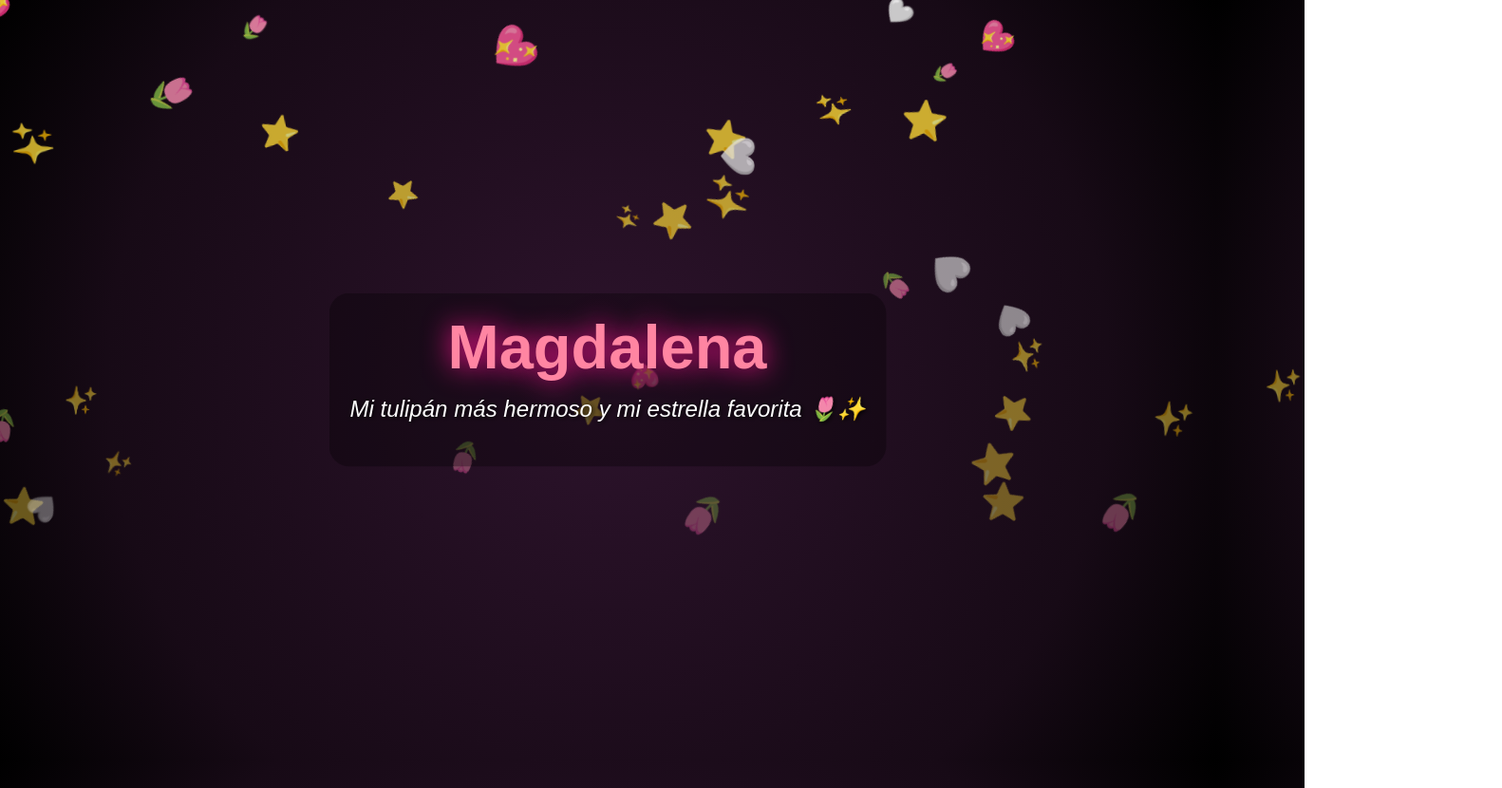
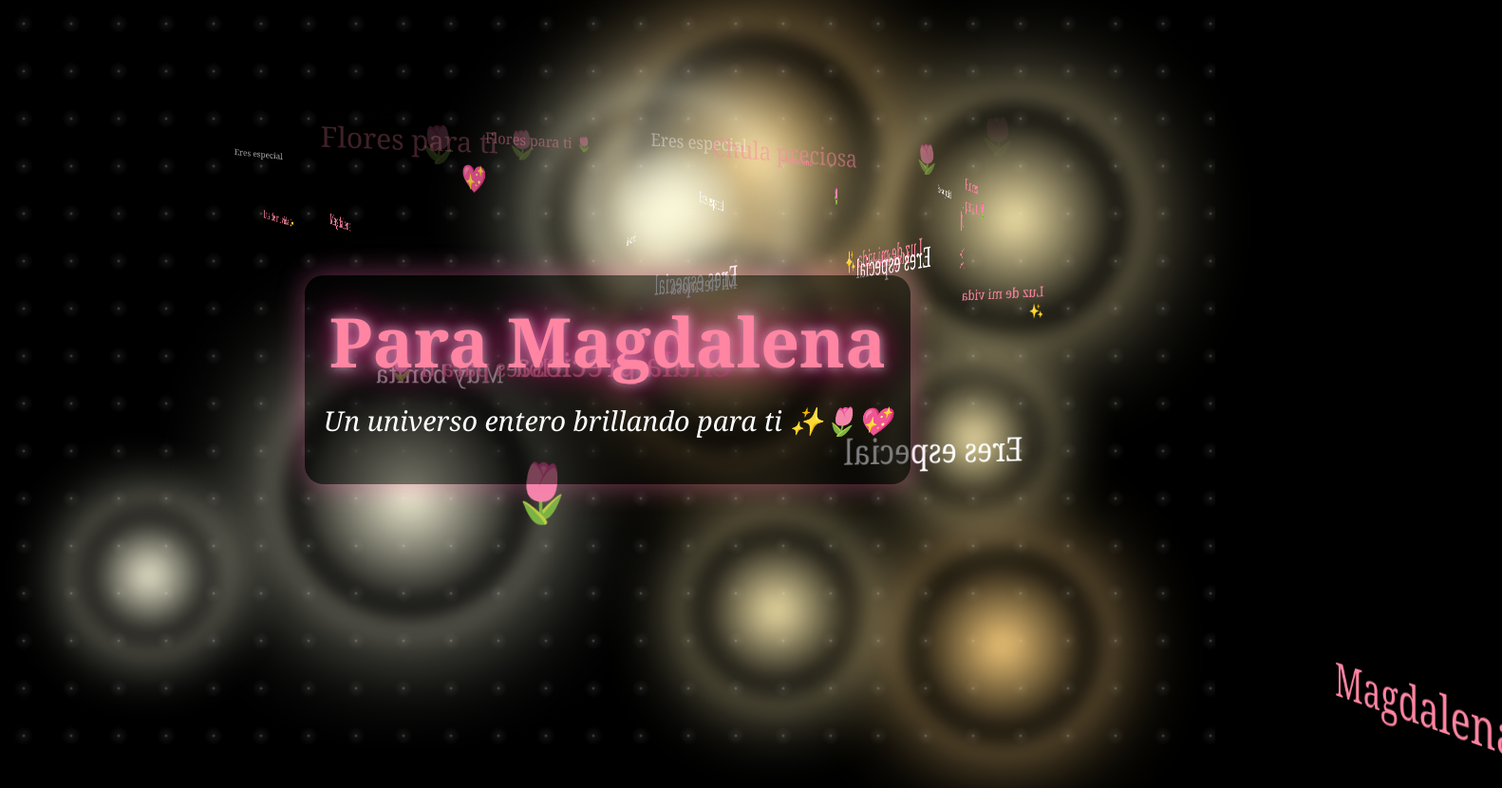
Before and after one commit to fer369323-gif/Par-magdalena-, a plain HTML site: page index.html in a window 1280 px wide. Shown: the whole page at 95% size, 1582 px wide, since content can reach past the window. After the commit the page ends 800 px from the top, so only its background shows below. Drawn offline with Linux system fonts and the light colour scheme.

Commit message:
Update index.html

```diff
--- a/index.html
+++ b/index.html
@@ -1,36 +1,119 @@
-
 <!DOCTYPE html>
 <html lang="es">
 <head>
     <meta charset="UTF-8">
-    <title>Para Magdalena</title>
+    <title>Universo de Amor para Magdalena</title>
     <style>
-        body { margin: 0; background: radial-gradient(circle, #2d132c 0%, #170a16 70%, #000000 100%); overflow: hidden; height: 100vh; display: flex; justify-content: center; align-items: center; font-family: 'Arial'; animation: zoomSpace 10s infinite alternate ease-in-out; }
-        @keyframes zoomSpace { 0% { transform: scale(1); } 100% { transform: scale(1.15); } }
-        .floater { position: absolute; top: -10%; font-size: 24px; animation: floatDown 8s infinite linear; opacity: 0; pointer-events: none; }
-        @keyframes floatDown { 0% { top: -10%; opacity: 1; transform: translateX(0) rotate(0); } 100% { top: 110%; opacity: 0; transform: translateX(50px) rotate(360deg); } }
-        .text { text-align: center; z-index: 10; padding: 20px; background: rgba(0,0,0,0.3); border-radius: 20px; }
-        h1 { color: #ff85a2; font-size: 3.5em; text-shadow: 0 0 25px #ff1493; margin: 0; animation: pulse 2s infinite; }
-        @keyframes pulse { 0%, 100% { transform: scale(1); } 50% { transform: scale(1.08); } }
-        p { color: #fff; font-size: 1.4em; margin-top: 15px; font-style: italic; text-shadow: 1px 1px 5px #000; }
+        body { margin: 0; background: #000; overflow: hidden; height: 100vh; display: flex; justify-content: center; align-items: center; font-family: 'Georgia', serif; perspective: 1500px; color: white; }
+
+        /* Fondo de estrellas lejanas */
+        .stars-bg { position: absolute; width: 100%; height: 100%; background: radial-gradient(white, rgba(255,255,255,.2) 2px, transparent 10px); background-size: 50px 50px; opacity: 0.3; z-index: 0; }
+
+        /* Estilo para las 10 estrellas gigantes (soles) */
+        .giant-star { position: absolute; border-radius: 50%; filter: blur(10px); z-index: 1; animation: starPulse 4s infinite alternate ease-in-out; }
+        @keyframes starPulse { 0% { transform: scale(1); opacity: 0.8; } 100% { transform: scale(1.1); opacity: 1; } }
+
+        /* Estilo para los elementos flotantes (tulipanes, mensajes) */
+        .orbiter { position: absolute; z-index: 2; opacity: 0; pointer-events: none; }
+
+        /* Animación principal: caída con balanceo y perspectiva */
+        @keyframes orbitalDrift {
+            0% { top: -10%; opacity: 0; transform: translateZ(-1000px) rotateY(0deg); }
+            15% { opacity: 1; }
+            85% { opacity: 1; }
+            100% { top: 110%; opacity: 0; transform: translateZ(500px) rotateY(360deg) translateX(100px); }
+        }
+
+        /* Contenedor del texto central (fijo) */
+        .central-text { z-index: 10; text-align: center; padding: 20px; background: rgba(0,0,0,0.5); border-radius: 20px; box-shadow: 0 0 30px rgba(255,105,180,0.4); }
+        h1 { color: #ff85a2; font-size: 4.5em; text-shadow: 0 0 30px #ff1493, 0 0 10px #fff; margin: 0; animation: textGlow 2s infinite alternate; }
+        p { color: #fdfdfd; font-size: 1.8em; font-style: italic; margin-top: 15px; }
+        @keyframes textGlow { from { text-shadow: 0 0 20px #ff1493; } to { text-shadow: 0 0 40px #ff1493, 0 0 15px #fff; } }
+
+        /* Colores para las frases bonitas */
+        .frase-pink { color: #ff85a2; }
+        .frase-white { color: #fff; }
     </style>
 </head>
 <body>
+    <div class="stars-bg"></div>
+
     <script>
-        const symbols = ['🌷', '💖', '✨', '🤍', '⭐', '🌷'];
-        for (let i = 0; i < 60; i++) {
-            let f = document.createElement('div');
-            f.className = 'floater';
-            f.innerHTML = symbols[Math.floor(Math.random() * symbols.length)];
-            f.style.left = Math.random() * 100 + 'vw';
-            f.style.animationDelay = Math.random() * 8 + 's';
-            f.style.fontSize = (Math.random() * 20 + 20) + 'px';
-            document.body.appendChild(f);
+        // --- 1. Creación de las 10 Estrellas Gigantes ---
+        const starColors = ['#fffde0', '#ffeeb0', '#ffd27f'];
+        for (let i = 0; i < 10; i++) {
+            let star = document.createElement('div');
+            star.className = 'giant-star';
+
+            // Tamaño aleatorio para la estrella
+            let size = Math.random() * 150 + 100; // Entre 100px y 250px
+            star.style.width = size + 'px';
+            star.style.height = size + 'px';
+
+            // Posición aleatoria esparcida
+            star.style.left = Math.random() * 90 + 5 + 'vw';
+            star.style.top = Math.random() * 90 + 5 + 'vh';
+
+            // Color y brillo aleatorio
+            let color = starColors[Math.floor(Math.random() * starColors.length)];
+            star.style.background = `radial-gradient(circle, ${color} 0%, rgba(255,255,255,0) 70%)`;
+            star.style.boxShadow = `0 0 ${size/2}px ${color}`;
+
+            document.body.appendChild(star);
+        }
+
+        // --- 2. Creación de la Lluvia Orbital (Tulipanes y Mensajes) ---
+        const phrases = [
+            { t: '🌷', c: '' }, // Tulipán
+            { t: 'Magdalena', c: 'frase-pink' },
+            { t: 'Mi hermosa', c: 'frase-white' },
+            { t: 'Chula preciosa', c: 'frase-pink' },
+            { t: 'Muy bonita', c: 'frase-white' },
+            { t: 'Luz de mi vida ✨', c: 'frase-pink' },
+            { t: 'Eres especial', c: 'frase-white' },
+            { t: 'Flores para ti 🌷', c: 'frase-pink' },
+            { t: '💖', c: '' }, // Corazón
+            { t: 'Siempre brillas', c: 'frase-white' },
+            { t: 'Sonríe', c: 'frase-pink' }
+        ];
+
+        // Crear muchos elementos
+        for (let i = 0; i < 100; i++) {
+            let p = phrases[Math.floor(Math.random() * phrases.length)];
+            let orbiter = document.createElement('div');
+            orbiter.className = `orbiter ${p.c}`;
+            orbiter.innerHTML = p.t;
+
+            // --- EL TRUCO DE LA PROFUNDIDAD ---
+            let depth = Math.random(); // Entre 0 (fondo) y 1 (primer plano)
+
+            // Los elementos del fondo (depth pequeño) son más pequeños y lentos
+            let baseFontSize = (p.t === '🌷' || p.t === '💖') ? 40 : 25;
+            let fontSize = baseFontSize * (depth * 1.5 + 0.5); // De 0.5x a 2x el tamaño
+            orbiter.style.fontSize = fontSize + 'px';
+
+            // Velocidad: más rápido en primer plano (depth alto)
+            let duration = 15 - (depth * 10); // De 15s (lento) a 5s (rápido)
+            orbiter.style.animationDuration = duration + 's';
+
+            // Posición x aleatoria
+            orbiter.style.left = Math.random() * 100 + 'vw';
+
+            // Delay aleatorio para que no salgan todos a la vez
+            orbiter.style.animationDelay = Math.random() * 15 + 's';
+
+            // Aplicar la animación principal
+            orbiter.style.animationName = 'orbitalDrift';
+            orbiter.style.animationIterationCount = 'infinite';
+            orbiter.style.animationTimingFunction = 'linear';
+
+            document.body.appendChild(orbiter);
         }
     </script>
-    <div class="text">
-        <h1>Magdalena</h1>
-        <p>Mi tulipán más hermoso y mi estrella favorita 🌷✨</p>
+
+    <div class="central-text">
+        <h1>Para Magdalena</h1>
+        <p>Un universo entero brillando para ti ✨🌷💖</p>
     </div>
 </body>
 </html>
```
